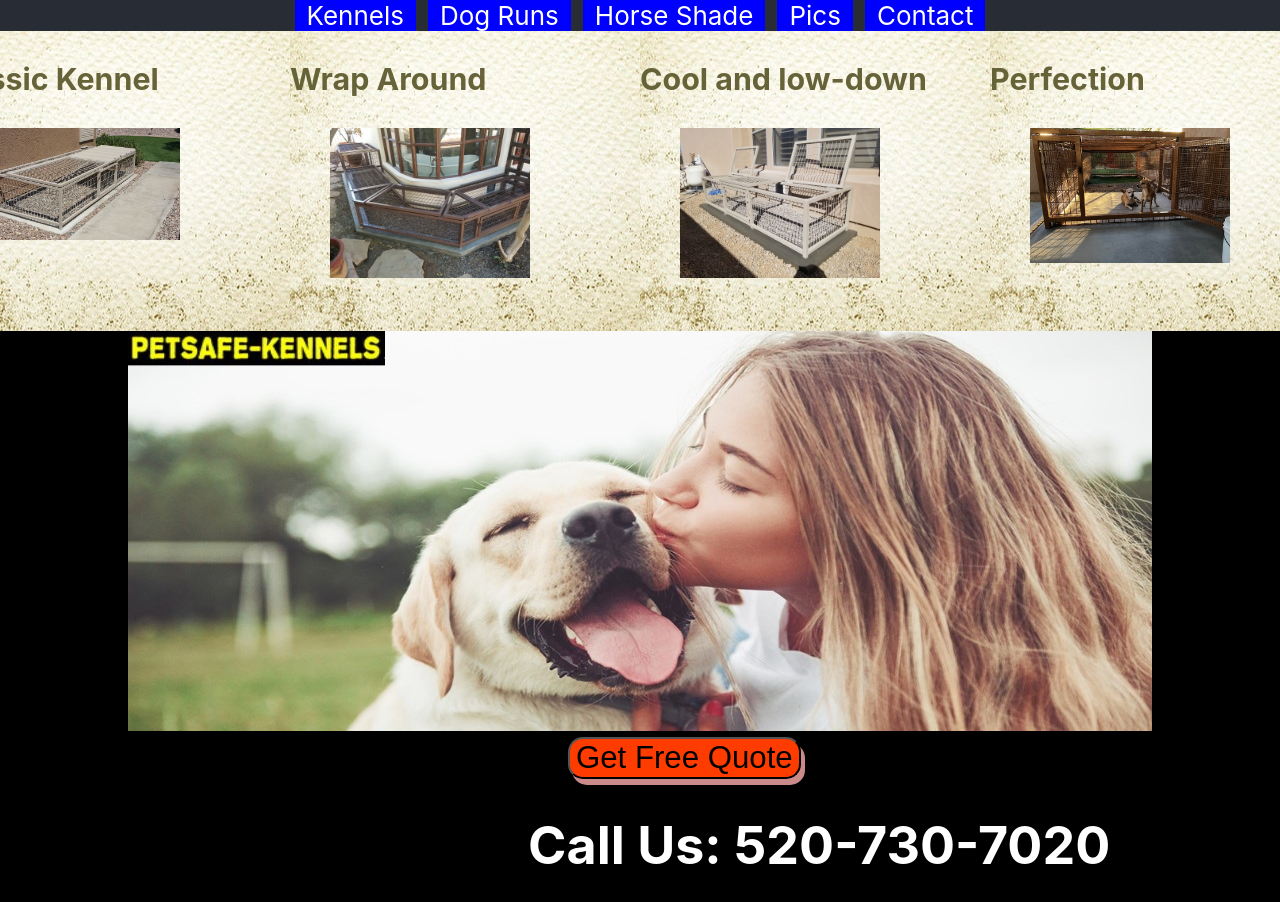
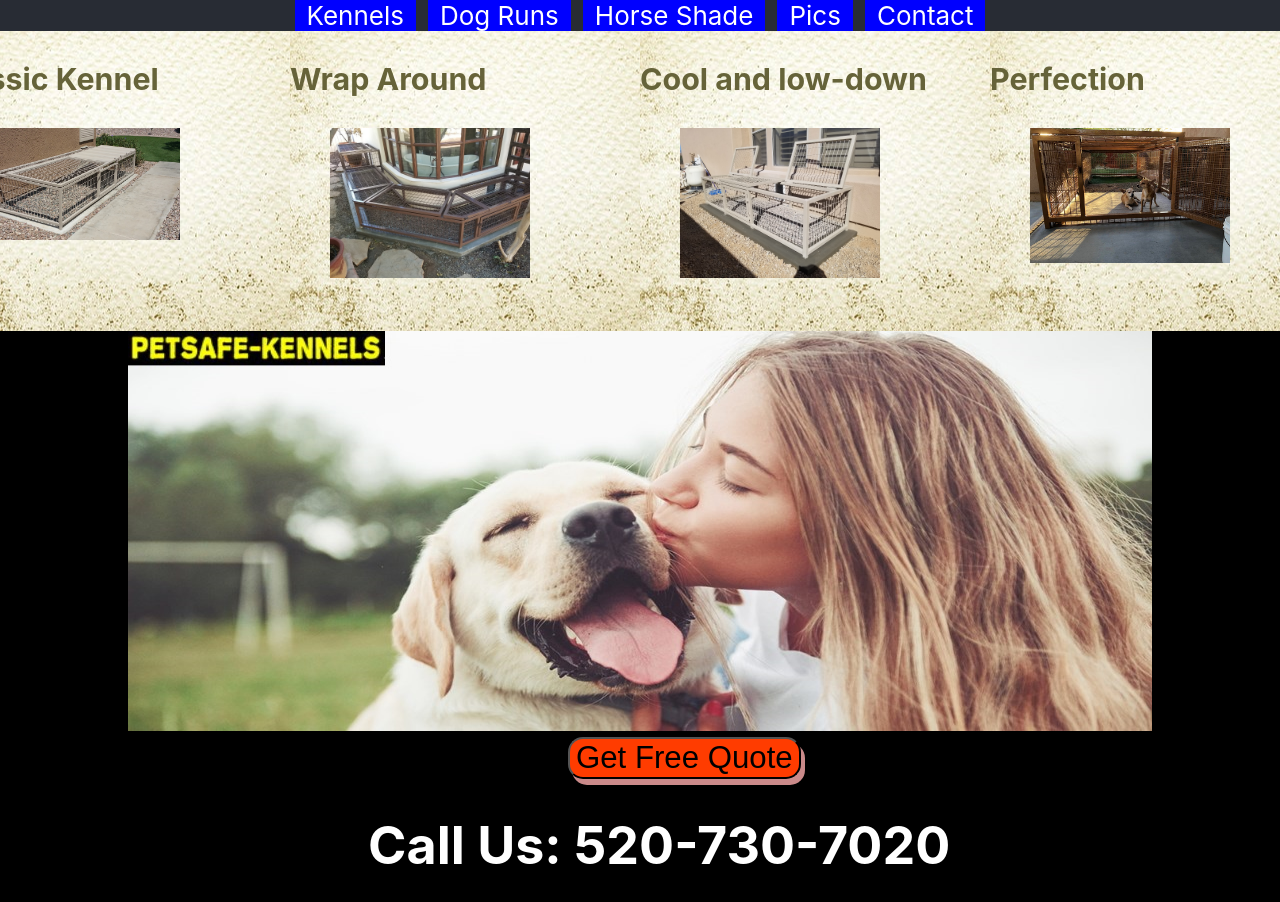
Before and after one commit to rhtaylor/Petsafe-kennels, a React (Create React App) app in the folder React-Front/pet-safe-kennels/: page / in a window 1280 px wide. Shown: the top 902 px of the page. Built offline with nearby package versions, Linux system fonts and the light colour scheme; no server answers.

Commit message:
minimize h1 padding-left in home screen

```diff
--- a/React-Front/pet-safe-kennels/src/home.scss
+++ b/React-Front/pet-safe-kennels/src/home.scss
@@ -23,7 +23,7 @@ img{
 
 }
 h1{
-    padding-left: 80vh;
+    padding-left: 60vh;
 }
 
 h1.small{
```
